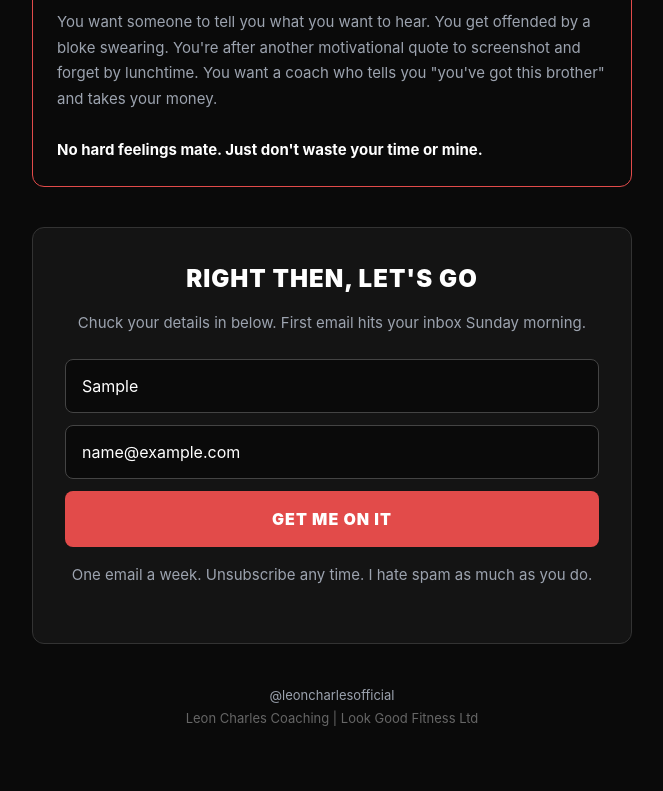
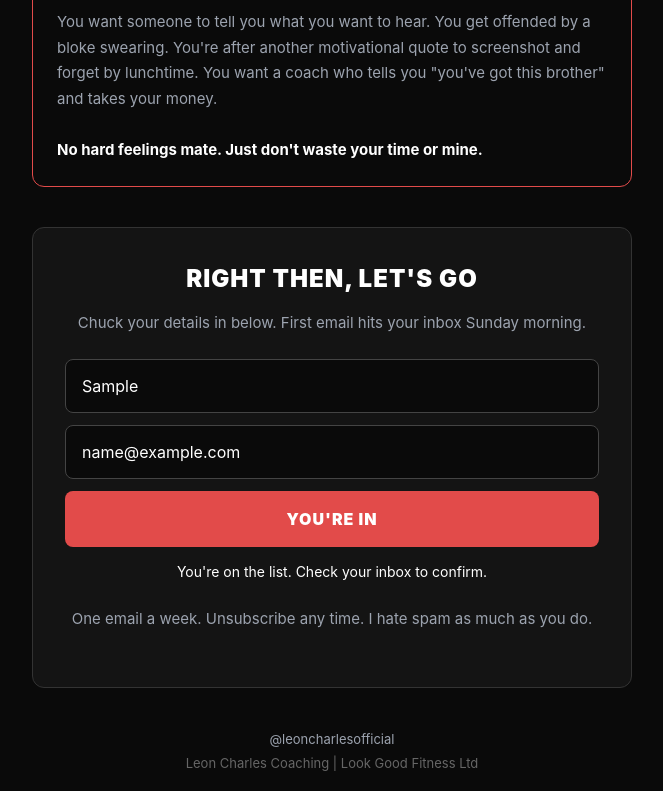
Before and after one commit to leoncharlescoaching/lookgoodfitness, a plain HTML site: page index.html in a window 1280 px wide. Both pictures are taken after typing "Sample", "name@example.com" into the empty fields and a click on the button "GET ME ON IT". Shown: the part 1409-2200 px from the top of the page, without its empty margins (308-971 px from the left). Drawn offline with Linux system fonts and the light colour scheme.

Commit message:
Add files via upload

```diff
--- a/index.html
+++ b/index.html
@@ -204,6 +204,7 @@
 </style>
 </head>
 <body>
+  <iframe name="mailchimpSubmitFrame" title="Mailchimp signup submission" hidden></iframe>
 <div class="container">
 
   <div class="logo-header">
@@ -243,7 +244,7 @@
           method="post"
           id="mc-embedded-subscribe-form"
           name="mc-embedded-subscribe-form"
-          target="_blank">
+          target="mailchimpSubmitFrame">
       <input type="text" name="FNAME" id="mce-FNAME" placeholder="First name" required>
       <input type="email" name="EMAIL" id="mce-EMAIL" placeholder="Email address" required>
 
@@ -257,6 +258,7 @@
       </div>
 
       <button type="submit" name="subscribe" id="mc-embedded-subscribe">Get me on it</button>
+      <p id="signup-status" style="display:none; margin-top:14px; color:#ffffff; text-align:center; font-size:14px;"></p>
     </form>
 
     <p class="privacy">One email a week. Unsubscribe any time. I hate spam as much as you do.</p>
@@ -268,5 +270,27 @@
   </div>
 
 </div>
+
+<script>
+  document.addEventListener("DOMContentLoaded", function () {
+    const form = document.getElementById("mc-embedded-subscribe-form");
+    const button = document.getElementById("mc-embedded-subscribe");
+    const status = document.getElementById("signup-status");
+
+    if (!form || !button || !status) return;
+
+    form.addEventListener("submit", function () {
+      button.disabled = true;
+      button.textContent = "ADDING YOU...";
+
+      window.setTimeout(function () {
+        status.style.display = "block";
+        status.textContent = "You're on the list. Check your inbox to confirm.";
+        button.textContent = "YOU'RE IN";
+      }, 900);
+    });
+  });
+</script>
+
 </body>
 </html>
```
